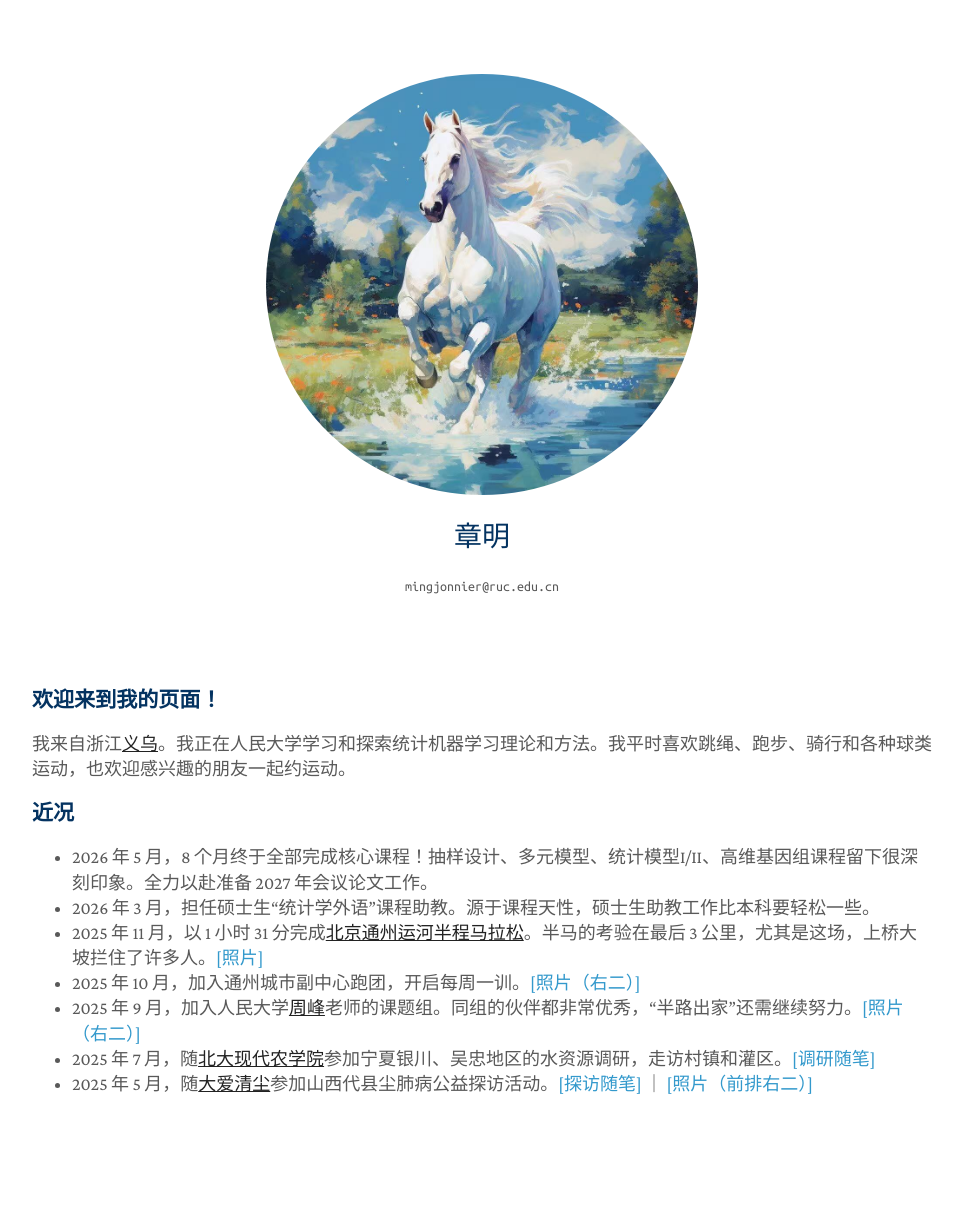
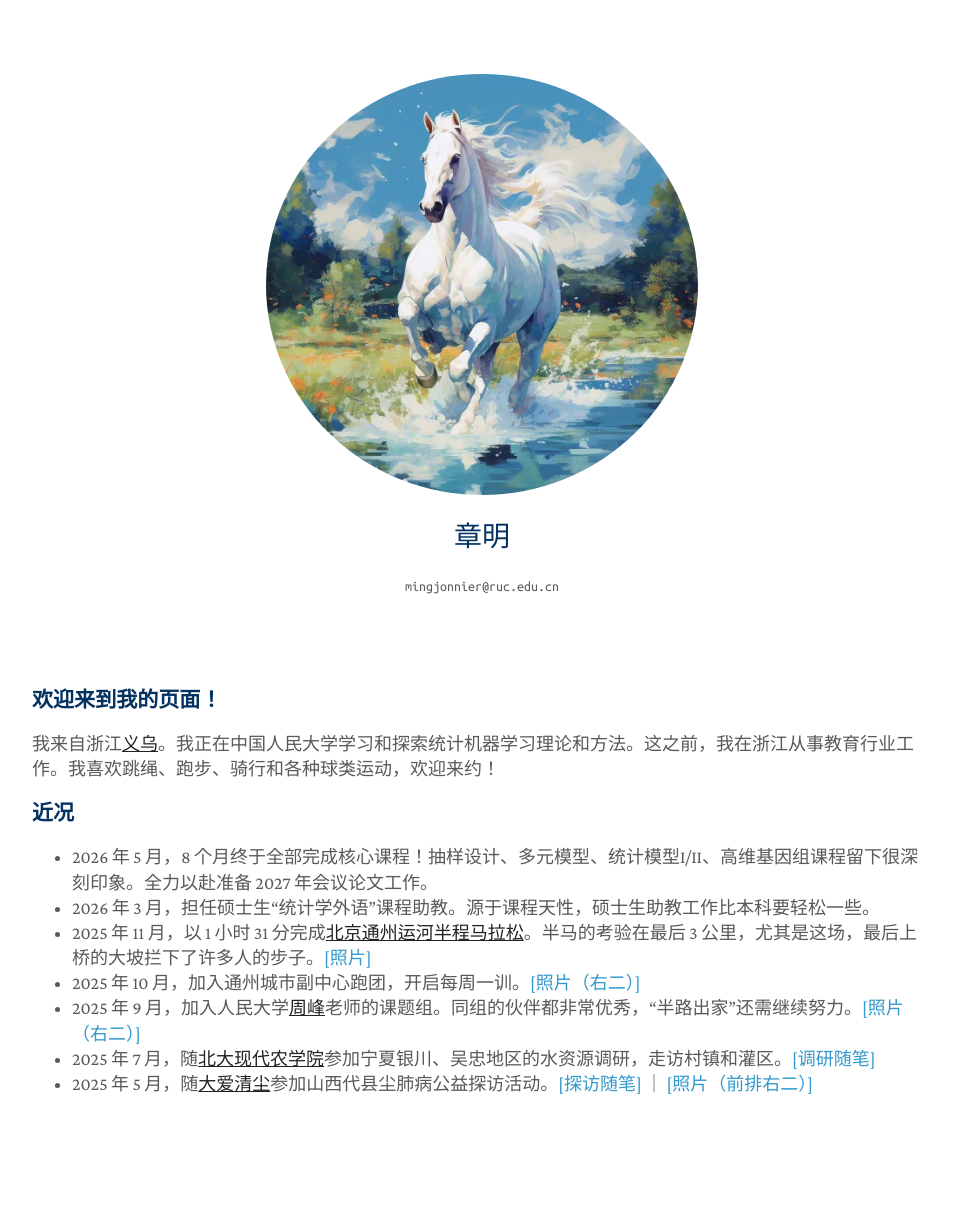
Before and after one commit to zhangming4153/zhangming4153.github.io, a Jekyll site: the page built from cn/index.md, in a window 1280 px wide. Shown: the whole page, without its empty margins (158-1121 px from the left). Built offline with Jekyll 4.4.1, drawn with Linux system fonts in a browser that asks for light colours; a style sheet for code colours, icons or effects is not loaded.

Commit message:
Update index.md

```diff
--- a/cn/index.md
+++ b/cn/index.md
@@ -5,13 +5,13 @@ title: 章明
 ---
 ### 欢迎来到我的页面！
 
-我来自浙江<a href="https://en.wikipedia.org/wiki/Yiwu"><strong><u>义乌</u></strong></a>。我正在人民大学学习和探索统计机器学习理论和方法。我平时喜欢跳绳、跑步、骑行和各种球类运动，也欢迎感兴趣的朋友一起约运动。
+我来自浙江<a href="https://en.wikipedia.org/wiki/Yiwu"><strong><u>义乌</u></strong></a>。我正在中国人民大学学习和探索统计机器学习理论和方法。这之前，我在浙江从事教育行业工作。我喜欢跳绳、跑步、骑行和各种球类运动，欢迎来约！
 
 ### 近况
 
 - 2026 年 5 月，8 个月终于全部完成核心课程！抽样设计、多元模型、统计模型I/II、高维基因组课程留下很深刻印象。全力以赴准备 2027 年会议论文工作。
 - 2026 年 3 月，担任硕士生“统计学外语”课程助教。源于课程天性，硕士生助教工作比本科要轻松一些。
-- 2025 年 11 月，以 1 小时 31 分完成<a href="https://baike.baidu.com/item/2025北京通州运河半程马拉松/66790330"><strong><u>北京通州运河半程马拉松</u></strong></a>。半马的考验在最后 3 公里，尤其是这场，上桥大坡拦住了许多人。[[照片]](/assets/tongz_semimara_profile.jpg)
+- 2025 年 11 月，以 1 小时 31 分完成<a href="https://baike.baidu.com/item/2025北京通州运河半程马拉松/66790330"><strong><u>北京通州运河半程马拉松</u></strong></a>。半马的考验在最后 3 公里，尤其是这场，最后上桥的大坡拦下了许多人的步子。[[照片]](/assets/tongz_semimara_profile.jpg)
 - 2025 年 10 月，加入通州城市副中心跑团，开启每周一训。[[照片（右二）]](/assets/tongz_group.png)
 - 2025 年 9 月，加入人民大学<a href="https://zhoufeng6288.github.io"><strong><u>周峰</u></strong></a>老师的课题组。同组的伙伴都非常优秀，“半路出家”还需继续努力。[[照片（右二）]](/assets/people_0912.jpg)
 - 2025 年 7 月，随<a href="https://www.saas.pku.edu.cn"><strong><u>北大现代农学院</u></strong></a>参加宁夏银川、吴忠地区的水资源调研，走访村镇和灌区。[[调研随笔]](/assets/Ningxia.pdf)
```
